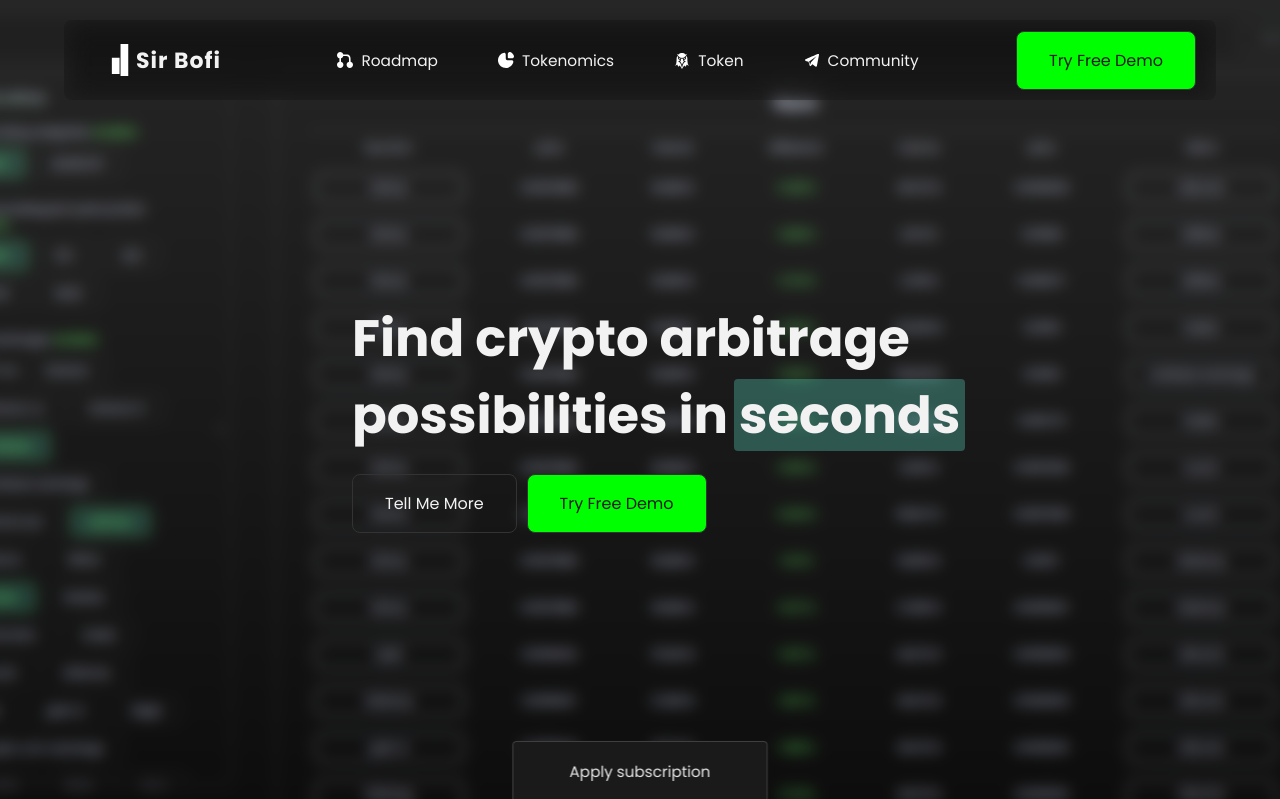
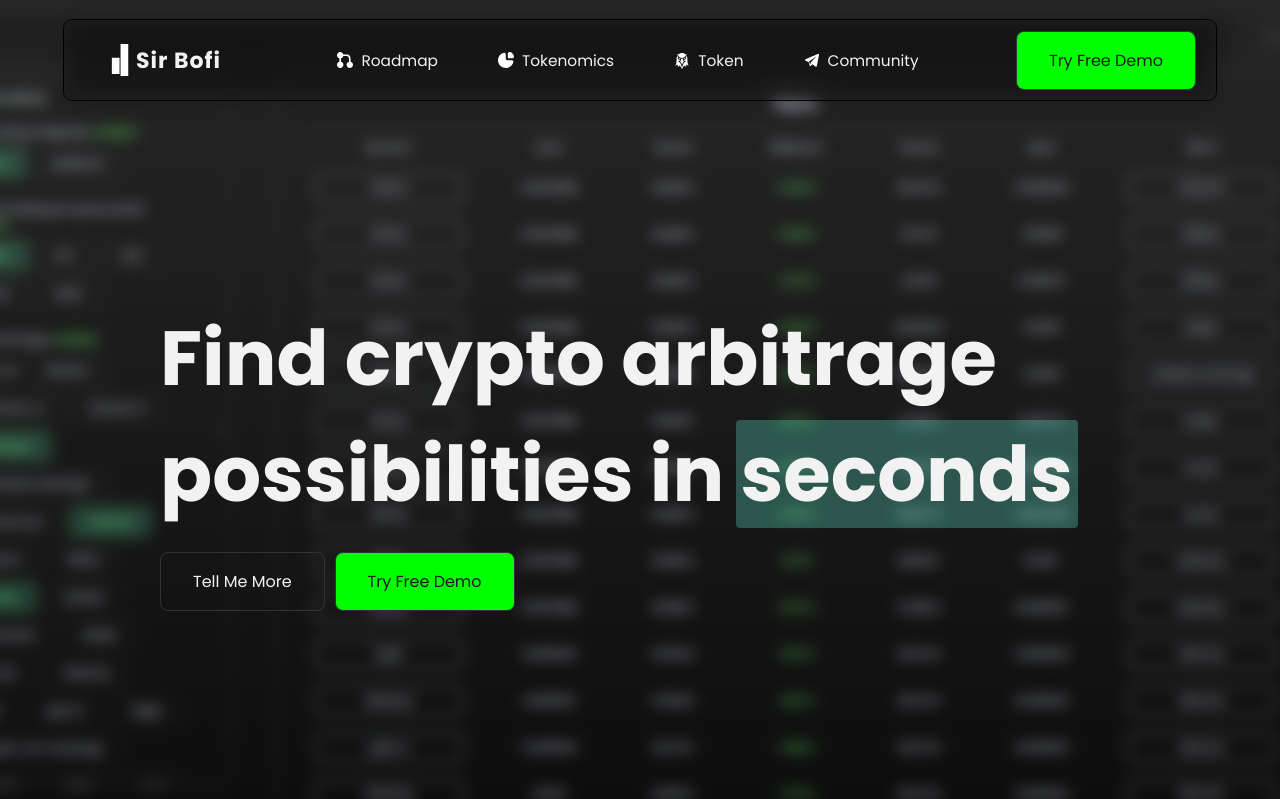
Before and after one commit to EharK/Sir_Bofi_Landing, a Svelte app: page / in a window 1280 px wide. Shown: the top 799 px of the page. Built offline with nearby package versions, Linux system fonts and the light colour scheme.

Commit message:
Ultimate reactivity overhaul

```diff
--- a/src/App.svelte
+++ b/src/App.svelte
@@ -2,30 +2,7 @@
     <div class="overlay-items-container">
         <TopBar {phoneNavActive} {togglePhoneNavMenu}/>
     </div>
-    <div id="landing" class="primary-container">
-        <div class="primary-container-content-wrapper">
-            <div class="landing-title-container">
-                <h1 class="xxl">
-                    Find crypto arbitrage possibilities in <span class="hl green">seconds</span>
-                </h1>
-                <div class="buttons-wrapper">
-                    <a href="#demonstration">
-                        <button class="big-button transparent">
-                            Tell Me More
-                        </button>
-                    </a>
-                    <a href="https://demo.sirbofi.com/" target="_blank">
-                        <button class="big-button colored">
-                            <span>Try Free Demo</span>
-                        </button>
-                    </a>
-                </div>
-            </div>
-            <div class="landing-fidget-container">
-                <Director/>
-            </div>
-        </div>
-    </div>
+    <Landing/>
     <div class="secondary-container dark">
         <div class="col center" id="demonstration">
             <h1>See How It Works</h1>
@@ -50,7 +27,7 @@
             </div>
         </div>
     </div>
-    <div class="secondary-container main-points-section">
+    <div class="secondary-container roadmap-and-tokenomics-section">
         <div class="w-full" id="roadmap">
             <h1>Roadmap</h1>
             <Roadmap/>
@@ -139,6 +116,7 @@
     import {onMount} from "svelte";
     import CommunityEvents from "./components/CommunityEvents.svelte";
     import SocialsList from "./components/SocialsList.svelte";
+    import Landing from "./components/Landing.svelte";
 
     let cfasl = false;
     let position_available = false;
@@ -194,21 +172,6 @@
         flex-direction: row;
         gap: 10px;
         margin-top: 20px;
-    }
-
-    .hl {
-        background-color: var(--highlight);
-        border-radius: 4px;
-        padding: 0 5px;
-        margin-left: -5px;
-    }
-
-    .hl.green {
-        background-color: var(--ghighlight);
-    }
-
-    .text-green {
-        color: var(--green);
     }
 
     .xs-text {
@@ -338,42 +301,6 @@
         aspect-ratio: 16/9;
     }
 
-    .primary-container {
-        min-height: 100vh;
-        width: 100%;
-        display: flex;
-        align-items: center;
-        box-sizing: border-box;
-        flex-direction: column;
-        justify-content: center;
-        background-size: cover;
-        z-index: 10;
-    }
-
-    .primary-container :not(.ambient-wrapper) {
-        z-index: 10;
-    }
-
-    .primary-container-content-wrapper {
-        display: flex;
-        flex-direction: row;
-        align-items: center;
-        justify-content: space-between;
-        gap: 40px;
-        max-width: 1720px;
-        width: 100%;
-    }
-
-    .primary-container h1 {
-        color: var(--light);
-    }
-
-    .landing-fidget-container {
-        display: flex;
-        flex-direction: column;
-        align-items: center;
-        flex: 3;
-    }
 
     .secondary-container.dark {
         background: transparent;
@@ -398,15 +325,6 @@
         text-align: center;
     }
 
-    .landing-title-container {
-        display: flex;
-        flex-direction: column;
-        justify-content: space-around;
-        max-width: 50vw;
-        margin: 0 0 100px 5vw;
-        flex: 6;
-    }
-
     .section {
         width: 100%;
         display: flex;
@@ -414,45 +332,9 @@
         align-items: center;
     }
 
-    .main-points-section {
+    .roadmap-and-tokenomics-section {
         background: linear-gradient(-45deg, rgb(26, 26, 26) 0%, rgba(13, 13, 13, 0.2) 100%);
-        color: var(--slight) !important;
         padding-bottom: 200px !important;
-    }
-
-    .main-points-section h1 {
-        font-size: clamp(48px, 5vw, 75px) !important;
-        margin-bottom: 100px;
-    }
-
-    .main-points-section h2 {
-        font-size: 48px;
-        margin-bottom: 60px;
-    }
-
-    p {
-        font-size: 20px;
-        line-height: 1.5;
-        text-align: justify;
-    }
-
-    h1 {
-        justify-self: center;
-        font-size: clamp(40px, 4vw, 80px) !important;
-        font-weight: 700;
-        margin-bottom: 60px;
-    }
-
-    h1.xxl {
-        font-size: clamp(24px, 4vw, 80px) !important;
-        font-weight: 700;
-        margin-bottom: 0;
-        margin-top: 20px;
-    }
-
-    h2 {
-        font-size: 64px;
-        font-weight: 600;
     }
 
     .tokenomics-text-container {
@@ -477,6 +359,10 @@
         transform: translateX(10px);
     }
 
+    .tokenomics-text {
+        text-align: start;
+    }
+
     .tokenomics-row {
         width: 100%;
         justify-content: center;
@@ -496,13 +382,11 @@
     .tokenomics-row .utilities-title-wrapper {
         display: flex;
         flex-direction: row;
-        align-items: center;
         margin-bottom: 10px;
         gap: 20px;
     }
 
     .tokenomics-row h2 {
-        font-size: clamp(36px, 3vw, 48px) !important;
         white-space: nowrap;
     }
 
@@ -516,12 +400,6 @@
     @media screen and (max-width: 1280px) {
         .video-container {
             min-width: 80%;
-        }
-
-        .primary-container-content-wrapper {
-            flex-direction: column;
-            gap: 100px;
-            padding: 30vh 0 20vh;
         }
     }
 
@@ -538,53 +416,30 @@
 
     @media screen and (max-width: 960px) {
 
-        .primary-container {
-            padding: 5vh 20px 0 20px;
-        }
-
         .base-row {
             flex-direction: column;
         }
 
-        .main-points-section h1, h2, h3 {
-            text-align: center !important;
+        .tokenomics-chart {
+            max-width: 75%;
+            margin-left: -2rem;
         }
 
-        .main-points-section .section {
-            padding: 80px 5px 0 5px;
-        }
-
-        .tokenomics-chart {
-            max-width: calc(100% - 24px);
-            margin: 0;
-        }
-
-        .main-points-section .section {
+        .roadmap-and-tokenomics-section .section {
             padding: 40px 5px;
         }
 
         .tokenomics-row {
-            width: 100%;
-            justify-content: center;
+            width: 94%;
             gap: 100px;
         }
 
         .tokenomics-row .utilities-title-wrapper {
-            flex-direction: column;
+            gap: 10px;
         }
 
         .arrow-svg {
-            transform: rotate(90deg);
-            margin-top: -20px;
             width: 24px;
-        }
-
-        p.tokenomics-text {
-            text-align: center !important;
-        }
-
-        .tokenomics-section {
-            margin-top: -100px;
         }
 
         .video-container {
@@ -594,25 +449,12 @@
 
     @media screen and (max-width: 700px) {
 
-        .main-points-section h3 {
-            margin-bottom: 16px;
-        }
-
         hr.big {
             display: none;
         }
 
         .buttons-wrapper {
             justify-content: center;
-        }
-
-        .primary-container-content-wrapper {
-            justify-content: center;
-            text-align: center;
-        }
-
-        .landing-fidget-container {
-            display: none;
         }
     }
 
@@ -624,10 +466,6 @@
 
         .video-container {
             min-width: 100%;
-        }
-
-        .landing-title-container {
-            margin: 0 0 100px 0;
         }
 
         .secondary-container {
@@ -654,12 +492,4 @@
         }
     }
 
-    @media screen and (max-height: 900px) {
-
-        .primary-container {
-            padding: 5vh 0 0 0;
-        }
-
-    }
-
 </style>
--- a/src/app.css
+++ b/src/app.css
@@ -107,7 +107,7 @@ button {
     background-color: transparent;
     color: var(--light);
     border-radius: 8px;
-    padding: 8px 24px;
+    padding: .8rem 2.4rem;
     transition: all 0.15s ease-in-out;
     user-select: none;
     display: flex;
@@ -123,7 +123,7 @@ button:hover {
 }
 
 button.big-button {
-    padding: 16px 32px;
+    padding: 1em 2em;
     font-size: clamp(12px, 2vw, 16px);
 }
 
@@ -192,6 +192,24 @@ button:active {
     cursor: default;
 }
 
+p {
+    font-size: clamp(12px, 3vw, 18px);
+    line-height: 1.5;
+    text-align: justify;
+}
+
+h1 {
+    justify-self: center;
+    font-size: clamp(36px, 4vw, 80px);
+    font-weight: 700;
+    margin-bottom: 60px;
+}
+
+h2 {
+    font-size: clamp(28px, 3vw, 48px);
+    font-weight: 600;
+}
+
 .disabled {
     opacity: 0.5;
     cursor: unset;
--- a/src/components/EventBanner.svelte
+++ b/src/components/EventBanner.svelte
@@ -1,7 +1,7 @@
 <main>
     <div class="main-container relative {href ? 'clickable' : ''}" aria-hidden="true" on:click={()=>{goTo(href)}}>
         <img src={src} alt={title}/>
-        <h2>{title}</h2>
+        <h3>{title}</h3>
         <p>{text}</p>
         {#if ongoing}
             <div class="tag ongoing">
--- /dev/null
+++ b/src/components/Landing.svelte
@@ -0,0 +1,174 @@
+<div id="landing" class="primary-container">
+    <div class="primary-container-content-wrapper">
+        <div class="landing-title-container">
+            <h1 class="xxl">
+                Find crypto arbitrage possibilities in <span class="hl green">seconds</span>
+            </h1>
+            <div class="buttons-wrapper">
+                <a href="#demonstration">
+                    <button class="big-button transparent">
+                        Tell Me More
+                    </button>
+                </a>
+                <a href="https://demo.sirbofi.com/" target="_blank">
+                    <button class="big-button colored">
+                        <span>Try Free Demo</span>
+                    </button>
+                </a>
+            </div>
+        </div>
+        <div class="landing-fidget-container">
+            <Director/>
+        </div>
+    </div>
+</div>
+
+<script>
+    import Director from "./Director.svelte";
+</script>
+
+<style>
+
+    .buttons-wrapper {
+        display: flex;
+        flex-direction: row;
+        gap: 10px;
+        margin-top: 20px;
+    }
+
+    .hl {
+        background-color: var(--highlight);
+        border-radius: 4px;
+        padding: 0 5px;
+        margin-left: -5px;
+    }
+
+    .hl.green {
+        background-color: var(--ghighlight);
+    }
+
+
+    .primary-container {
+        min-height: 100vh;
+        width: 100%;
+        display: flex;
+        align-items: center;
+        box-sizing: border-box;
+        flex-direction: column;
+        justify-content: center;
+        background-size: cover;
+        z-index: 10;
+    }
+
+    .primary-container {
+        z-index: 10;
+    }
+
+    .primary-container-content-wrapper {
+        display: flex;
+        flex-direction: row;
+        align-items: center;
+        justify-content: space-between;
+        gap: 40px;
+        max-width: 1720px;
+        width: 100%;
+    }
+
+    .primary-container h1 {
+        color: var(--light);
+    }
+
+    .landing-fidget-container {
+        display: flex;
+        flex-direction: column;
+        align-items: center;
+        flex: 3;
+    }
+
+
+    .landing-title-container {
+        display: flex;
+        flex-direction: column;
+        justify-content: space-around;
+        max-width: 50vw;
+        margin: 0 0 100px 5vw;
+        flex: 6;
+    }
+
+    h1.xxl {
+        font-size: clamp(24px, 4vw, 80px) !important;
+        font-weight: 700;
+        margin-bottom: 0;
+        margin-top: 20px;
+    }
+
+    @media screen and (max-width: 1280px) {
+
+        .primary-container-content-wrapper {
+            flex-direction: column;
+            gap: 100px;
+            padding: 30vh 0 20vh;
+            width: 100%;
+        }
+
+        .landing-title-container {
+            max-width: 80%;
+        }
+
+        h1.xxl {
+            font-size: clamp(24px, 6vw, 80px) !important;
+        }
+    }
+
+    @media screen and (max-width: 700px) {
+
+        .primary-container {
+            min-height: 0;
+        }
+
+        .primary-container-content-wrapper {
+            padding: 25vh 0 30vh;
+        }
+
+        .landing-fidget-container {
+            display: none;
+        }
+
+        .landing-title-container {
+            margin: 0;
+            padding: 0;
+            width: 100%;
+        }
+
+        h1.xxl {
+            font-size: clamp(24px, 6vw, 80px) !important;
+        }
+    }
+
+    @media screen and (max-width: 500px) {
+
+        h1 {
+            margin-bottom: 30px;
+        }
+
+        @keyframes bounce {
+            0% {
+                transform: translateY(0);
+            }
+            80% {
+                transform: translateY(-10px);
+            }
+            100% {
+                transform: translateY(0);
+            }
+        }
+    }
+
+    @media screen and (max-height: 900px) {
+
+        .primary-container {
+            padding: 5vh 0 0 0;
+        }
+
+    }
+</style>
--- a/src/components/Readme.svelte
+++ b/src/components/Readme.svelte
@@ -62,7 +62,7 @@
     }
 
     p {
-        font-size: 20px;
+        font-size: clamp(12px, 1.8vw, 18px);
     }
 
     .big-button.colored {
--- a/src/components/TopBar.svelte
+++ b/src/components/TopBar.svelte
@@ -15,7 +15,7 @@
                     </button>
                 </a>
                 <a href="#tokenomics">
-                    <button class="bones relative">
+                    <button class="bones">
                         <img class="icon" src="icons/piechart.svg" alt="tokenomics">
                         Tokenomics
                     </button>
@@ -90,6 +90,9 @@
                     }
                 }
             )
+            if (window.innerWidth < 900) {
+                topBar.style.top = '0';
+            }
         }
     );
 </script>
@@ -129,7 +132,7 @@
         position: fixed;
         background-color: hsla(0, 0%, 9%, 0);
         backdrop-filter: blur(14px) brightness(0.6);
-        transition: top 0.3s;
+        transition: top 0.5s;
         height: 80px;
         width: 80vw;
         z-index: 99;
@@ -140,6 +143,8 @@
         color: var(--slight);
         padding: 0 40px;
         border-radius: 8px;
+        outline: 1px solid black;
+        box-shadow: 5px 4px 20px 0 rgba(0, 0, 0, 0.2);
         top: 20px;
     }
 
@@ -148,6 +153,13 @@
         align-items: center;
         flex-direction: row;
         gap: 60px;
+    }
+
+    @media screen and (min-width: 900px) {
+        .nav, .nav-items, .nav-items button,
+        .nav-items a {
+            height: 100%;
+        }
     }
 
     .logo.navbar {
@@ -199,6 +211,7 @@
             padding: 0 20px;
             width: 100%;
             overflow: visible;
+            border-radius: 0;
         }
 
         .top-bar .nav .nav-items { /* dont delete */
```
Also changed, not shown: src/components/Roadmap.svelte (+13 -7 lines). Lines whose indentation alone changed are shown as unchanged.
